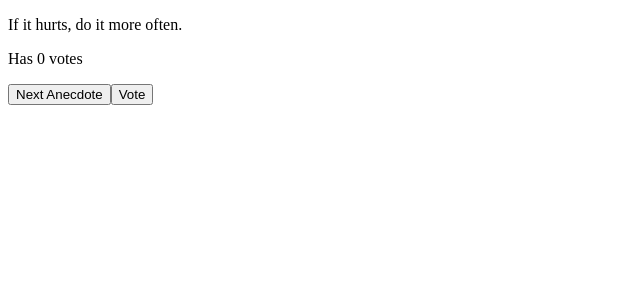
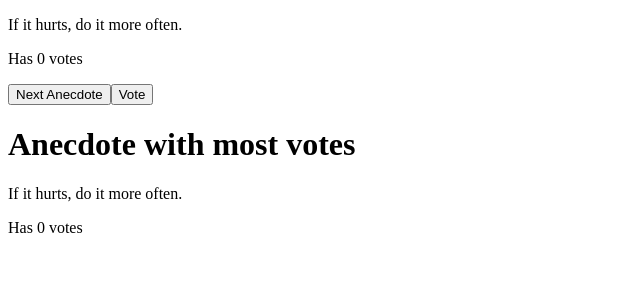
Before and after one commit to zzddkk/Web, a React (Vite) app in the folder part1/d/part1/: page / in a window 1280 px wide. Shown: the top 300 px of the page, without its empty margins (0-640 px from the left). Built offline with nearby package versions, Linux system fonts and the light colour scheme.

Commit message:
Part 1 d 1.14

```diff
--- a/part1/d/part1/src/App.jsx
+++ b/part1/d/part1/src/App.jsx
@@ -20,6 +20,18 @@ const handleVote = (points,setPoints,selected) => {
   setPoints(copy);
 }
 
+const Maxvite = (points,anecdotes) => {
+  let max = Math.max(...points);
+  let index = points.indexOf(max);
+  return (
+    <div>
+      <h1>Anecdote with most votes</h1>
+      <p>{anecdotes[index]}</p>
+      <p>Has {max} votes</p>
+    </div>
+  )
+}
+
 const App = () => {
   const anecdotes = [
     'If it hurts, do it more often.',
@@ -34,12 +46,17 @@ const App = () => {
   const [selected, setSelected] = useState(0);
   const [points, setPoints] = useState(Array(anecdotes.length).fill(0));
   return (
+    <>
       <div>
         <p>{anecdotes[selected]}</p>
         <p>Has {points[selected]} votes</p>
         <Button onClick={() => SetSelected(anecdotes.length, setSelected)} text="Next Anecdote" />
         <Button onClick={() => handleVote(points,setPoints,selected)} text="Vote" />
       </div>
+      <div>
+        {Maxvite(points,anecdotes)}
+      </div>
+    </>
   );
 }
 
```
Lines whose indentation alone changed are shown as unchanged.
